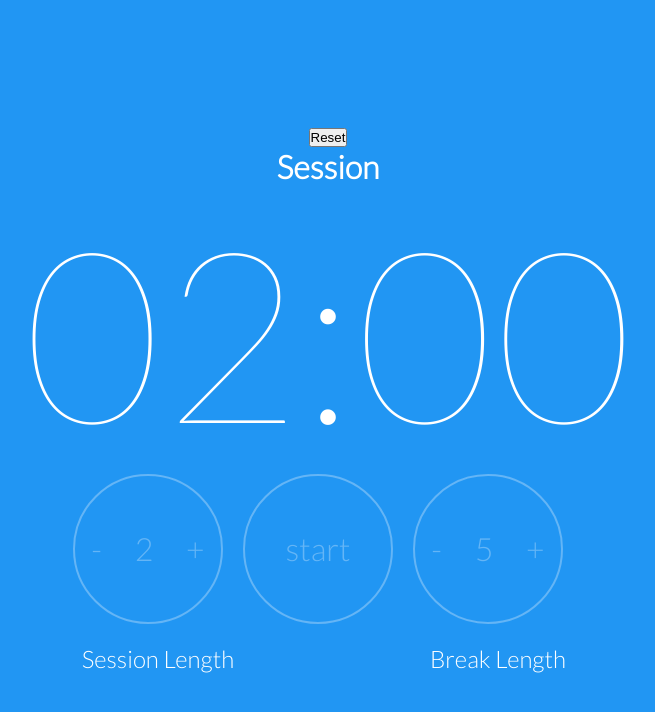
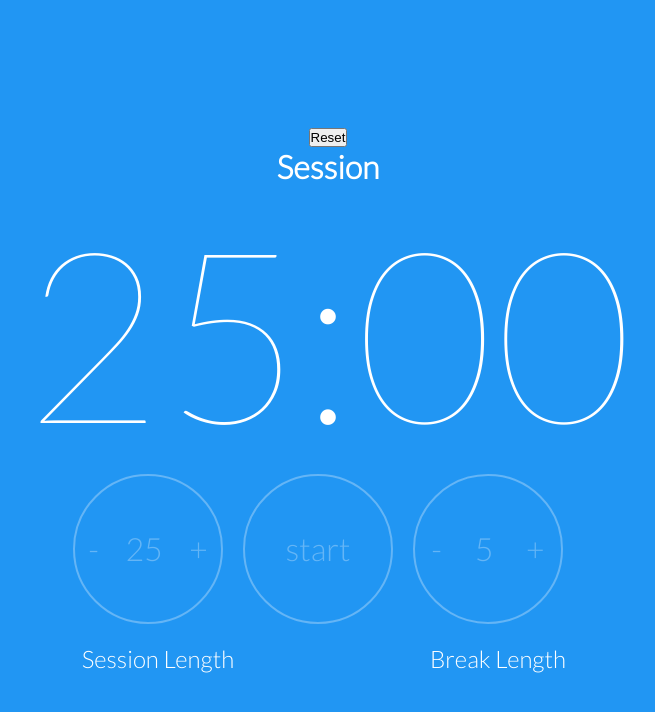
Before and after one commit to muzhaqi16/pomodoro-clock, a React (Create React App) app: page / in a window 1280 px wide. Shown: the top 712 px of the page, without its empty margins (312-967 px from the left). Built offline with nearby package versions, Linux system fonts and the light colour scheme.

Commit message:
play a sound when the timer ends

```diff
--- a/src/App.js
+++ b/src/App.js
@@ -5,12 +5,12 @@ import TimeButton from './components/TimeButton';
 import './App.css';
 
 function App() {
-  const [worktime, setWorktime] = useState(2);// <-- Changes this to 25 when ready for deployment
+  const [worktime, setWorktime] = useState(25);// <-- Changes this to 25 when ready for deployment
   const [breaktime, setBreaktime] = useState(5);// <-- Changes this to 5 when ready for deployment
   const [isActive, setIsActive] = useState(false);
 
   const reset = () => {
-    setWorktime(25);
+    setWorktime(() => 25);
     setIsActive(false);
     setBreaktime(5)
   }
--- a/src/components/DisplayTimer.js
+++ b/src/components/DisplayTimer.js
@@ -5,6 +5,7 @@ function DisplayTimer(props) {
     const [minutes, setMinutes] = useState(() =>
         props.time
     );
+    const audio = document.getElementById("beep");
     const timerSpeed = 100;
     const [seconds, setSeconds] = useState(0);
     const [intervalId, setIntervalId] = useState(null);
@@ -15,11 +16,9 @@ function DisplayTimer(props) {
             setMinutes(() => props.break);
             setIntervalId((prevId) => {
                 clearInterval(prevId);
-                console.log("Clearing interval id : ", prevId);
                 let interval = setInterval(() => {
                     updateTime();
                 }, timerSpeed);
-                console.log("Setting interval id : ", interval);
                 return interval;
             });
             setSession((prevSession) => !prevSession);
@@ -28,11 +27,9 @@ function DisplayTimer(props) {
             setMinutes(() => props.time);
             setIntervalId((prevId) => {
                 clearInterval(prevId);
-                console.log("Clearing interval id : ", prevId);
                 let interval = setInterval(() => {
                     updateTime();
                 }, timerSpeed);
-                console.log("Setting interval id : ", interval);
                 return interval;
             });
             setSession((prevSession) => !prevSession)
@@ -44,6 +41,7 @@ function DisplayTimer(props) {
                 setMinutes((prevMinutes) => {
                     if (prevMinutes === 0) {
                         changeTimer();
+                        playAudio();
                         return 0;
                     }
                     return prevMinutes - 1
@@ -53,6 +51,12 @@ function DisplayTimer(props) {
             }
             return seconds - 1;
         })
+    }
+    const playAudio = () => {
+        if (audio) {
+            audio.currentTime = 0;
+            audio.play();
+        }
     }
     useEffect(() => {
         if (props.status) {
@@ -67,6 +71,10 @@ function DisplayTimer(props) {
     useEffect(() => {
         setMinutes(props.time);
         setSeconds(0);// <-- Changes this to 0 when ready for deployment
+        if (audio) {
+            audio.pause();
+            audio.currentTime = 0;
+        }
     }, [props.time]);
     return (
         <div>
@@ -74,6 +82,11 @@ function DisplayTimer(props) {
             <span id="time-left" className="timer">
                 {minutes < 10 ? "0" + minutes : minutes}:{seconds < 10 ? "0" + seconds : seconds}
             </span>
+            <audio id="beep"
+                src={require("../assets/sound.wav")}>
+                Your browser does not support the
+                    <code>audio</code> element.
+                </audio>
         </div>
     )
 }
```
Also changed, not shown: 1 other file (tests, documents, lock files or other folders).
